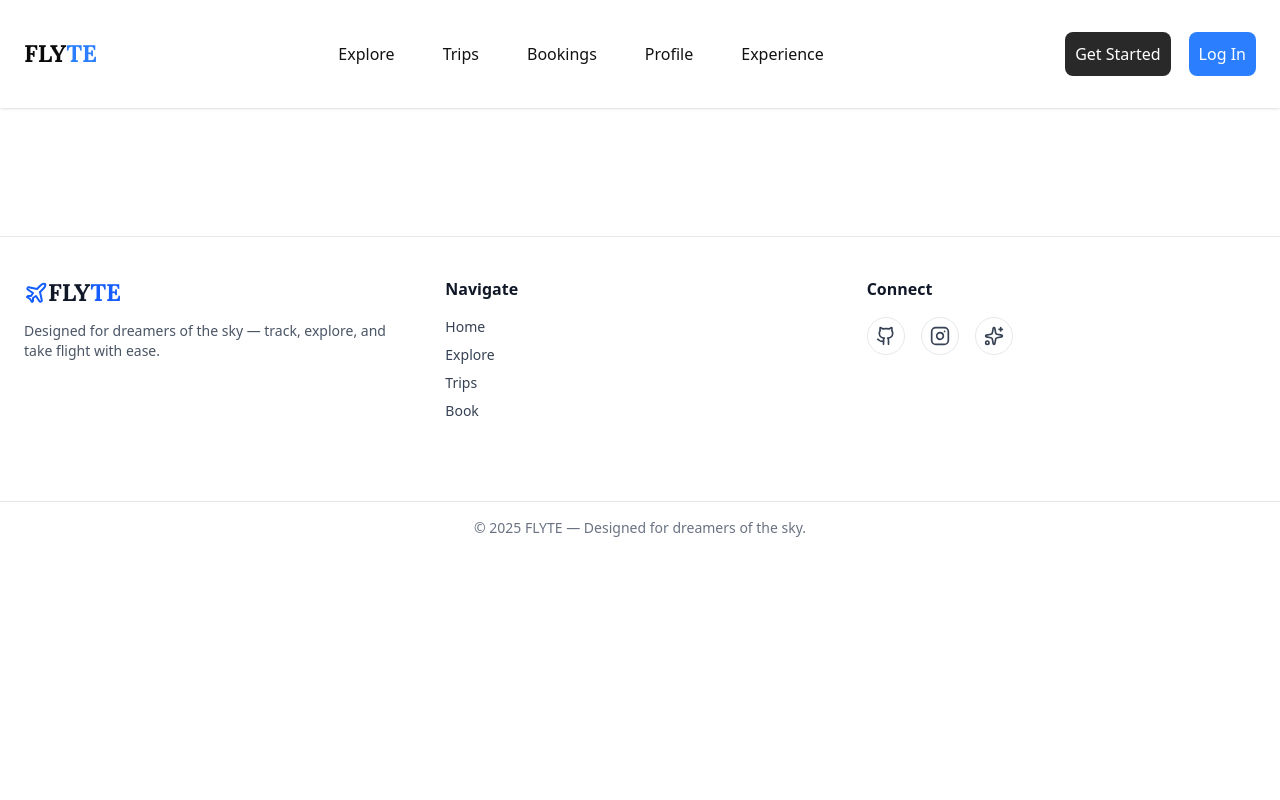
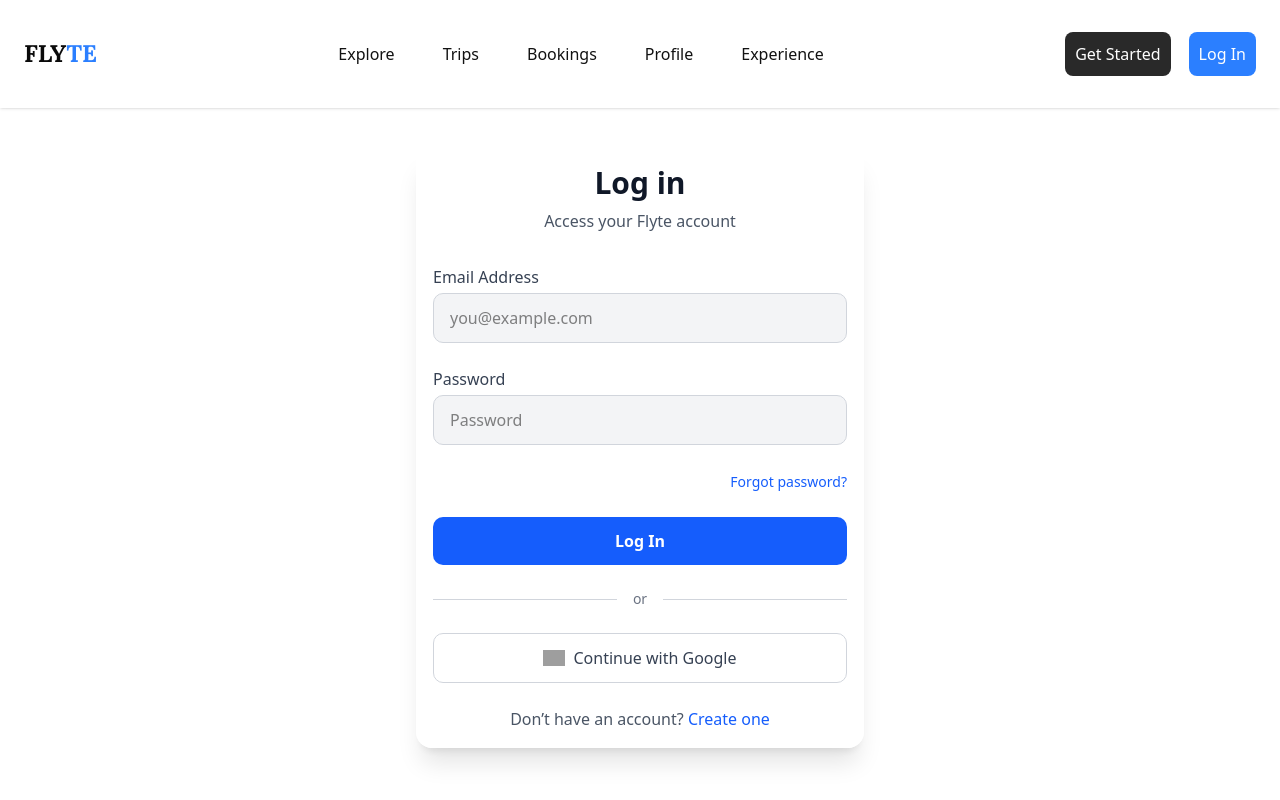
Before and after one commit to CodewithMiguelll/flyte, a Next.js app: page /auth/login in a window 1280 px wide. Shown: the top 800 px of the page. Built offline with nearby package versions, Linux system fonts and the light colour scheme; grey boxes are pictures that could not be loaded.

Commit message:
feat(login): set up login page for user authentication.

```diff
--- a/src/app/auth/login/page.tsx
+++ b/src/app/auth/login/page.tsx
@@ -1,6 +1,99 @@
-const Login = () => {
-  return <>
-  </>;
-};
+"use client";
+import { motion } from "framer-motion";
+import Image from "next/image";
+import Link from "next/link";
 
-export default Login;
+export default function Login() {
+  return (
+    <main className="min-h-screen">
+      <div className="flex items-center justify-center p-10">
+        <motion.div
+          initial={{ opacity: 0, y: 25 }}
+          animate={{ opacity: 1, y: 0 }}
+          transition={{ duration: 0.6 }}
+          className="w-full max-w-md bg-white/70 backdrop-blur-xl shadow-xl rounded-2xl p-4 border border-white/20"
+        >
+          <h2 className="text-3xl font-bold text-gray-900 text-center mb-2">
+            Log in
+          </h2>
+          <p className="text-center text-gray-600 mb-8">
+            Access your Flyte account
+          </p>
+
+          {/* Login Form */}
+          <form className="space-y-6">
+            {/* Email */}
+            <div>
+              <label className="text-gray-700 font-medium mb-1 block">
+                Email Address
+              </label>
+              <input
+                type="email"
+                className="w-full px-4 py-3 rounded-lg bg-gray-100 focus:bg-white border border-gray-300 focus:ring-2 focus:ring-blue-500 outline-none transition"
+                placeholder="you@example.com"
+              />
+            </div>
+
+            {/* Password */}
+            <div>
+              <label className="text-gray-700 font-medium mb-1 block">
+                Password
+              </label>
+              <input
+                type="password"
+                className="w-full px-4 py-3 rounded-lg bg-gray-100 focus:bg-white border border-gray-300 focus:ring-2 focus:ring-blue-500 outline-none transition"
+                placeholder="Password"
+              />
+            </div>
+
+            {/* Forgot Password */}
+            <div className="text-right">
+              <Link
+                href="/auth/forgot-password"
+                className="text-blue-600 text-sm hover:underline"
+              >
+                Forgot password?
+              </Link>
+            </div>
+
+            {/* Submit */}
+            <button
+              type="submit"
+              className="w-full py-3 bg-blue-600 text-white font-semibold rounded-lg hover:bg-blue-700 transition"
+            >
+              Log In
+            </button>
+          </form>
+
+          {/* Divider */}
+          <div className="my-6 flex items-center gap-4">
+            <div className="h-px flex-1 bg-gray-300" />
+            <span className="text-gray-500 text-sm">or</span>
+            <div className="h-px flex-1 bg-gray-300" />
+          </div>
+
+          {/* Google Login */}
+          <button className="w-full py-3 border border-gray-300 rounded-lg flex items-center justify-center gap-2 hover:bg-gray-50 transition">
+            <Image
+              src="/images/google-logo.png"
+              alt="Google"
+              width={22}
+              height={22}
+            />
+            <span className="font-medium text-gray-700">
+              Continue with Google
+            </span>
+          </button>
+
+          {/* Sign Up Link */}
+          <p className="text-center text-gray-600 mt-6">
+            Don’t have an account?{" "}
+            <Link href="/auth/signup" className="text-blue-600 font-medium">
+              Create one
+            </Link>
+          </p>
+        </motion.div>
+      </div>
+    </main>
+  );
+}
```
